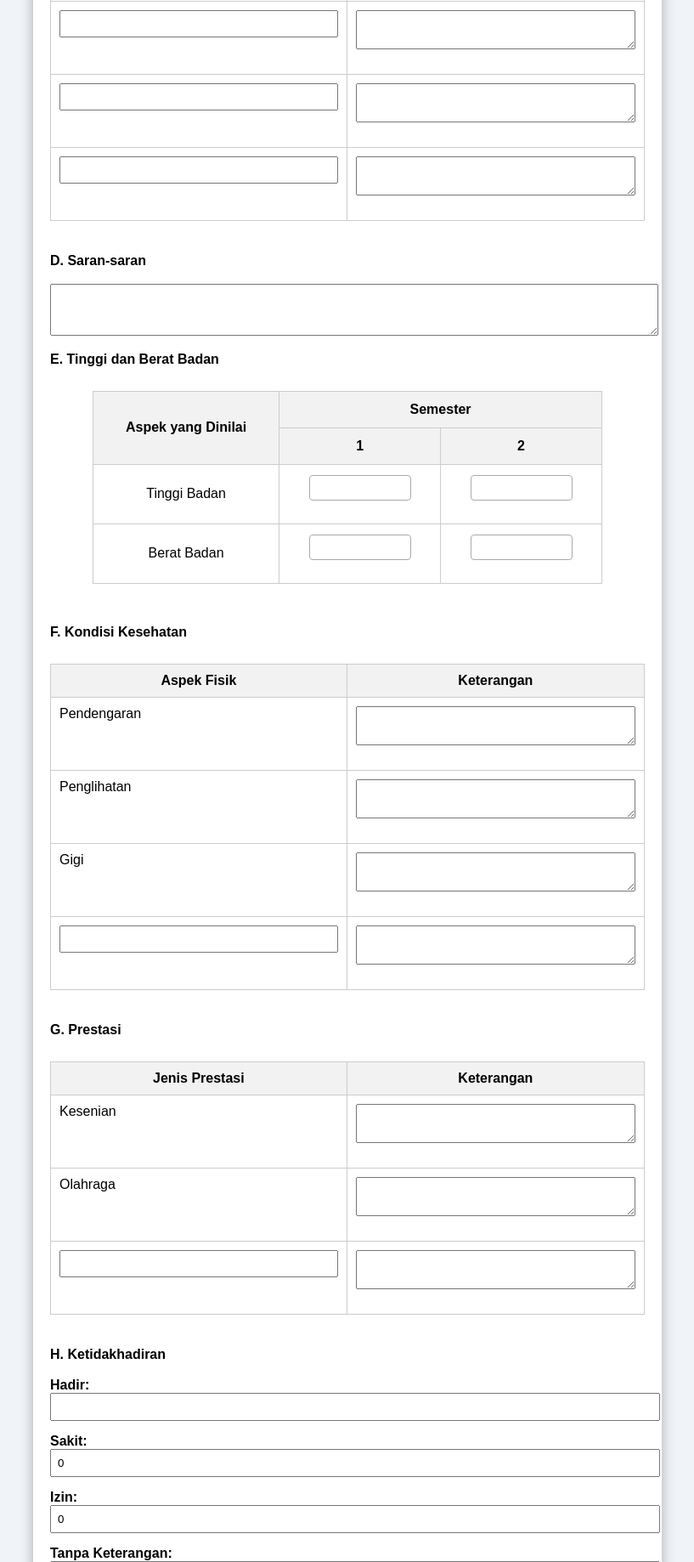
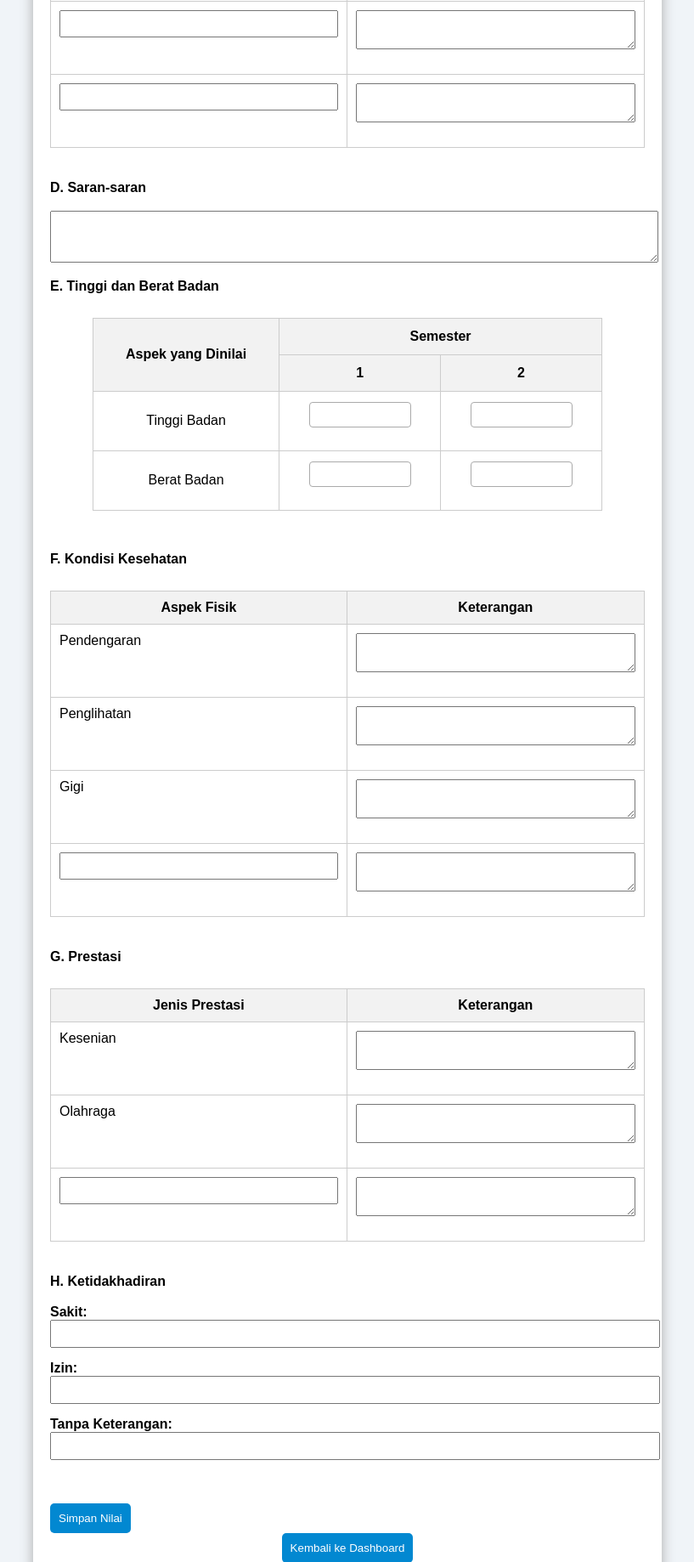
Before and after one commit to gabriel-ima/rapor_online, a PHP site: page /dashboard/input_cat_tambahan.php in a window 1280 px wide. Shown: the part 1968-3806 px from the top of the page at 85% size, without its empty margins (231-1048 px from the left). Run offline with PHP 8.4, Linux system fonts and the light colour scheme; a user stored in the database is signed in; data comes from the database, SQL or seed files in the repository; data that the repository does not hold is empty.

Commit message:
Update input_cat_tambahan.php

```diff
--- a/dashboard/input_cat_tambahan.php
+++ b/dashboard/input_cat_tambahan.php
@@ -11,48 +11,18 @@ if ($_SESSION['role'] != 'wali_kelas') {
 // $siswa_query = mysqli_query($conn, "SELECT * FROM users WHERE role='siswa'");
 $siswa_query = mysqli_query($conn, "SELECT id, nama FROM data_siswa ORDER BY nama");
 
+
 // Upload foto jika ada
-$foto = null;
-if (isset($_FILES['foto']) && $_FILES['foto']['error'] == 0) {
-    $uploadDir = "uploads/"; // Buat folder ini jika belum ada
-    $fotoName = uniqid() . "_" . basename($_FILES['foto']['name']);
-    $targetPath = $uploadDir . $fotoName;
+// $foto = null;
+// if (isset($_FILES['foto']) && $_FILES['foto']['error'] == 0) {
+//     $uploadDir = "uploads/"; // Buat folder ini jika belum ada
+//     $fotoName = uniqid() . "_" . basename($_FILES['foto']['name']);
+//     $targetPath = $uploadDir . $fotoName;
 
-    if (move_uploaded_file($_FILES['foto']['tmp_name'], $targetPath)) {
-        $foto = $fotoName;
-    }
-}
-
-$sakit = 0;
-$izin = 0;
-$alpa = 0;
-
-if (isset($_GET['siswa_id'])) {
-    $siswa_id = $_GET['siswa_id'];
-
-    // Hitung jumlah kehadiran
-    $res_h = mysqli_query($conn, "SELECT COUNT(*) AS jml FROM absensi WHERE id_siswa='$siswa_id' AND status='Hadir'");
-    $hadir = mysqli_fetch_assoc($res_s)['jml'];
-
-    // Hitung jumlah sakit
-    $res_s = mysqli_query($conn, "SELECT COUNT(*) AS jml FROM absensi WHERE id_siswa='$siswa_id' AND status='Sakit'");
-    $sakit = mysqli_fetch_assoc($res_s)['jml'];
-
-    // Hitung jumlah izin
-    $res_i = mysqli_query($conn, "SELECT COUNT(*) AS jml FROM absensi WHERE id_siswa='$siswa_id' AND status='Izin'");
-    $izin = mysqli_fetch_assoc($res_i)['jml'];
-
-    // Hitung jumlah alpa
-    $res_a = mysqli_query($conn, "SELECT COUNT(*) AS jml FROM absensi WHERE id_siswa='$siswa_id' AND status='Alpa'");
-    $alpa = mysqli_fetch_assoc($res_a)['jml'];
-
-    $hadir = mysqli_fetch_assoc($res_h)['total'] ?? 0;
-    $sakit = mysqli_fetch_assoc($res_s)['total'] ?? 0;
-    $izin = mysqli_fetch_assoc($res_i)['total'] ?? 0;
-    $alpa = mysqli_fetch_assoc($res_a)['total'] ?? 0;
-}
-
-
+//     if (move_uploaded_file($_FILES['foto']['tmp_name'], $targetPath)) {
+//         $foto = $fotoName;
+//     }
+// }
 ?>
 <!DOCTYPE html>
 <html lang="id">
@@ -259,32 +229,6 @@ $(document).ready(function() {
         <label>Sikap Sosial:</label>
         <textarea name="sikap_sosial" rows="2" required></textarea>
 
-        <!-- <label>B. Kompetensi Pengetahuan dan Keterampilan</label>
-        <br>
-        <br>
-        <label>Muatan Pembelajaran</label>
-        <select name="mapel" required>
-            <option value="">-- Pilih Muatan Pembelajaran --</option>
-            <option value="pendidikan_agama">Pendidikan Agama dan Budi Pekerti</option>
-            <option value="pendidikan_kewarganegaraan">Pendidikan Pancasila dan Kewarganegaraan</option>
-            <option value="bahasa_indonesia">Bahasa Indonesia</option>
-            <option value="matematika">Matematika</option>
-            <option value="ilmu_pengetahuan_alam">Ilmu Pengetahuan Alam-Sosial (IPAS)</option>
-            <option value="seni_budaya_prakarya">Seni Budaya dan Prakarya</option>
-            <option value="pendidikan_jasmani_olahraga_kesehatan">Pendidikan Jasmani, Olahraga dan Kesehatan</option>
-            <label>Muatan Lokal</label>
-            <option value="bahasa_sunda">Bahasa Sunda</option>
-            <option value="bahasa_inggris">Bahasa Inggris</option>
-        </select>
-
-        <label>Nilai:</label>
-        <input type="number" name="nilai_mapel" required>
-
-        <label>Predikat:</label>
-        <input type="text" name="predikat_mapel" required>
-
-        <label>Deskripsi:</label>
-        <textarea name="deskripsi_mapel" placeholder="Deskripsi" rows="3" required></textarea> -->
 
         <label>B. Kompetensi Keterampilan</label>
         <br>
@@ -298,14 +242,6 @@ $(document).ready(function() {
         <label>Deskripsi:</label>
         <textarea name="deskripsi_keterampilan" placeholder="Deskripsi" rows="3" required></textarea>
 
-        <!-- <label>C. Extrakurikuler</label>
-        <br>
-        <br>
-        <label>Kegiatan Ekstrakurikuler:</label>
-        <input type="text" name="ekstrakurikuler" required>
-
-        <label>Keterangan:</label>
-        <textarea name="keterangan_ekstrakurikuler" rows="3" required></textarea> -->
 
         <label>C. Ekstrakurikuler</label>
         <br><br>
@@ -316,20 +252,16 @@ $(document).ready(function() {
                 <th>Keterangan</th>
             </tr>
             <tr>
-                <td><input type="text" name="ekstrakurikuler[]" id="ekstrakurikuler1" required></td>
-                <td><textarea name="keterangan_ekstrakurikuler[]" id="keterangan1" rows="2" required></textarea></td>
+                <td><input type="text" name="ekstrakurikuler" id="ekstrakurikuler"></td>
+                <td><textarea name="keterangan_ekstrakurikuler" id="keterangan_ekstrakurikuler"></textarea></td>
             </tr>
             <tr>
-                <td><input type="text" name="ekstrakurikuler[]" id="ekstrakurikuler2"></td>
-                <td><textarea name="keterangan_ekstrakurikuler[]" id="keterangan2" rows="2"></textarea></td>
+                <td><input type="text" name="ekstrakurikuler_2" id="ekstrakurikuler_2"></td>
+                <td><textarea name="keterangan_ekstrakurikuler2" id="keterangan_ekstrakurikuler2"></textarea></td>
             </tr>
             <tr>
-                <td><input type="text" name="ekstrakurikuler[]" id="ekstrakurikuler3"></td>
-                <td><textarea name="keterangan_ekstrakurikuler[]" id="keterangan3" rows="2"></textarea></td>
-            </tr>
-            <tr>
-                <td><input type="text" name="ekstrakurikuler[]" id="ekstrakurikuler4"></td>
-                <td><textarea name="keterangan_ekstrakurikuler[]" id="keterangan4" rows="2"></textarea></td>
+                <td><input type="text" name="ekstrakurikuler_3" id="ekstrakurikuler_3"></td>
+                <td><textarea name="keterangan_ekstrakurikuler3" id="keterangan_ekstrakurikuler3"></textarea></td>
             </tr>
         </table>
 
@@ -420,9 +352,6 @@ $(document).ready(function() {
 
         <label>H. Ketidakhadiran</label><br><br>
 
-        <label>Hadir:</label>
-        <input type="number" name="ketidakhadiran_hadir" value="<?= $hadir ?>" readonly>
-
         <label>Sakit:</label>
         <input type="number" name="ketidakhadiran_sakit" value="<?= $sakit ?>" readonly>
 
@@ -436,14 +365,12 @@ $(document).ready(function() {
         <br>
         <br>
 
-        <!-- <label>Tanda Tangan Wali Kelas:</label>
-        <form action="simpan_cat_tambahan.php" method="post" enctype="multipart/form-data"> -->
-        <!-- input lainnya -->
+        <!-- <form method="POST" action="upload_ttd.php" enctype="multipart/form-data">
+            <input type="hidden" name="siswa_id" value="<?= $_GET['siswa_id'] ?? '' ?>">
+            <label>Tanda Tangan Wali Kelas:</label>
+            <input type="file" name="foto_ttd" accept="image/*" required><br><br> -->
 
-        <!-- <input type="file" name="foto" accept="image/*" style="margin-top: 20px;"> -->
-
-        <!-- <br>
-        <br> -->
+        <br>
 
         <button type="submit">Simpan Nilai</button>
     </form>
@@ -475,6 +402,26 @@ function hitungPredikatKeterampilan() {
 
     predikatField.value = predikat;
 }
+
+
+$(document).ready(function() {
+    $('#siswa_id').change(function() {
+        var siswa_id = $(this).val();
+        if (siswa_id !== '') {
+            $.get('get_data_siswa.php', { id: siswa_id }, function(data) {
+                $('#nis').val(data.nis);
+                // ...isi field siswa lain...
+            }, 'json');
+
+            $.get('get_absensi.php', { id: siswa_id }, function(data) {
+                $('input[name="ketidakhadiran_sakit"]').val(data.sakit);
+                $('input[name="ketidakhadiran_izin"]').val(data.izin);
+                $('input[name="ketidakhadiran_tanpa_keterangan"]').val(data.alpa);
+            }, 'json');
+        }
+    });
+});
+
 </script>
 
 
```
